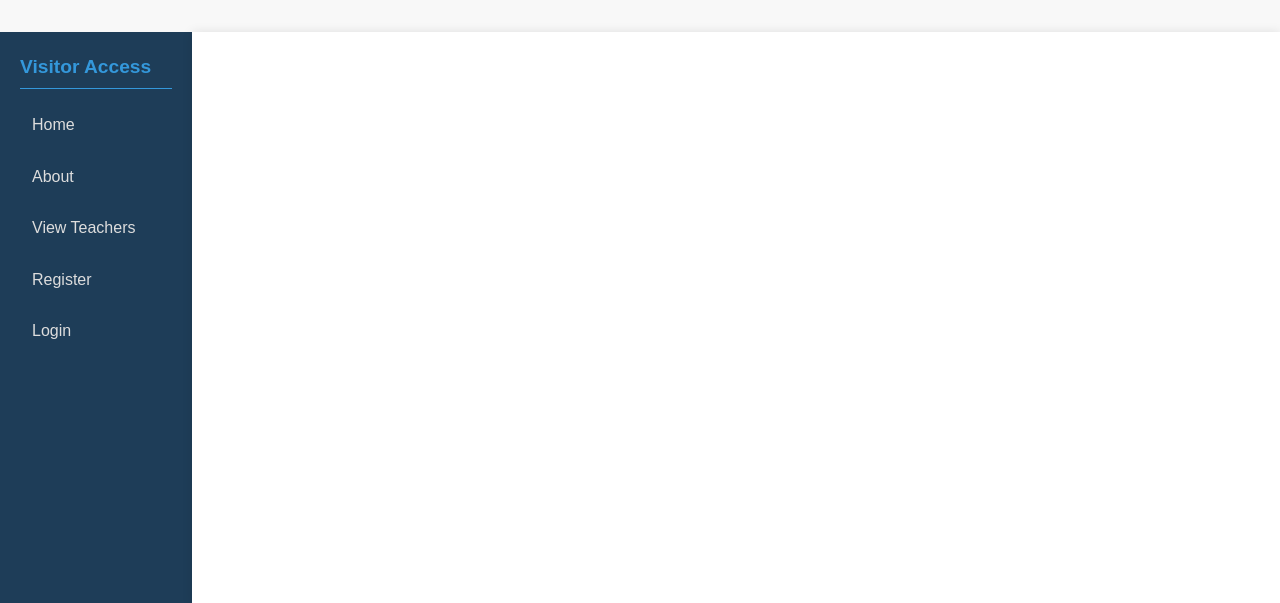
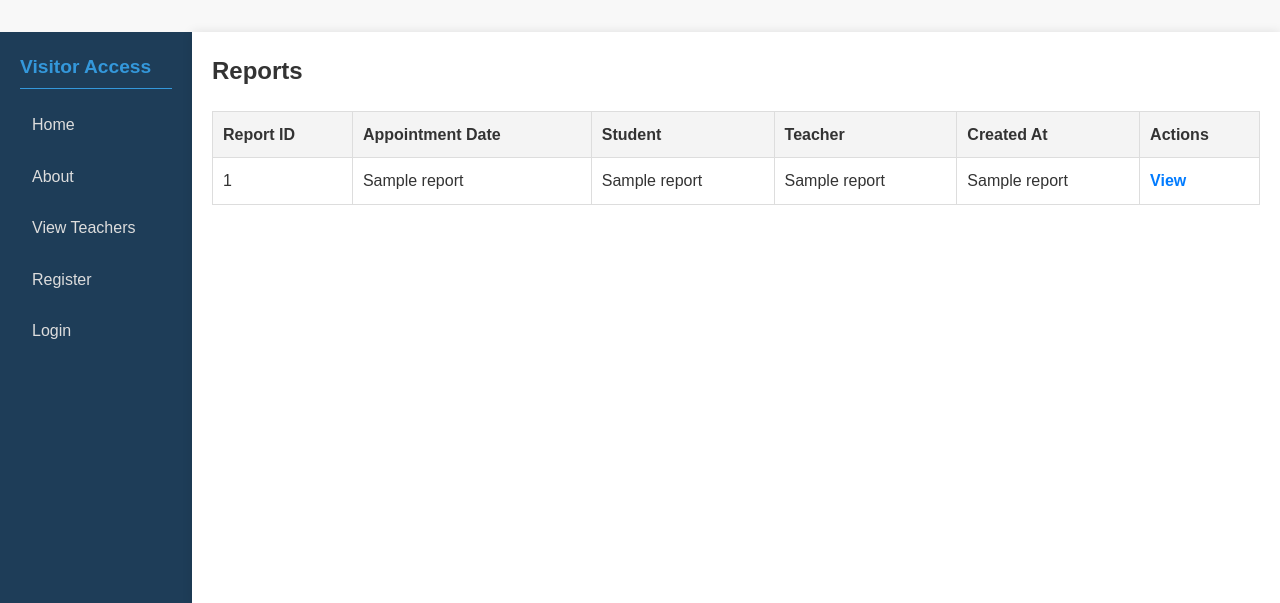
Before and after one commit to andyion1/appointment-manager, a Flask app: template app/report/templates/reports.html in a window 1280 px wide. Shown: the part 70-673 px from the top of the page. Run offline with Flask 3, Linux system fonts and the light colour scheme; the template is opened without the code that fills it: most values are stand-ins (such as "Sample title", 1, 10 or a date in 2020).

Commit message:
Make the list of reports' template

```diff
--- a/app/report/templates/reports.html
+++ b/app/report/templates/reports.html
@@ -1,7 +1,38 @@
 {% extends "base.html" %}
-{% block nav %}
 
+{% block title %}Reports{% endblock %}
+
+{% block content %}
+<h2>Reports</h2>
+
+{% if reports %}
+<table class="appointment-table">
+    <thead>
+        <tr>
+            <th>Report ID</th>
+            <th>Appointment Date</th>
+            <th>Student</th>
+            <th>Teacher</th>
+            <th>Created At</th>
+            <th>Actions</th>
+        </tr>
+    </thead>
+    <tbody>
+        {% for report in reports %}
+        <tr>
+            <td>{{ report[0] }}</td>
+            <td>{{ report[7] }}</td>
+            <td>{{ report[10] }}</td>
+            <td>{{ report[11] }}</td>
+            <td>{{ report[4] }}</td>
+            <td>
+                <a href="{{ url_for('report.report', report_id=report[0]) }}" class="button-link">View</a>
+            </td>
+        </tr>
+        {% endfor %}
+    </tbody>
+</table>
+{% else %}
+<p>No reports found.</p>
+{% endif %}
 {% endblock %}
-{% block content %}
-
-{% endblock %}
```
